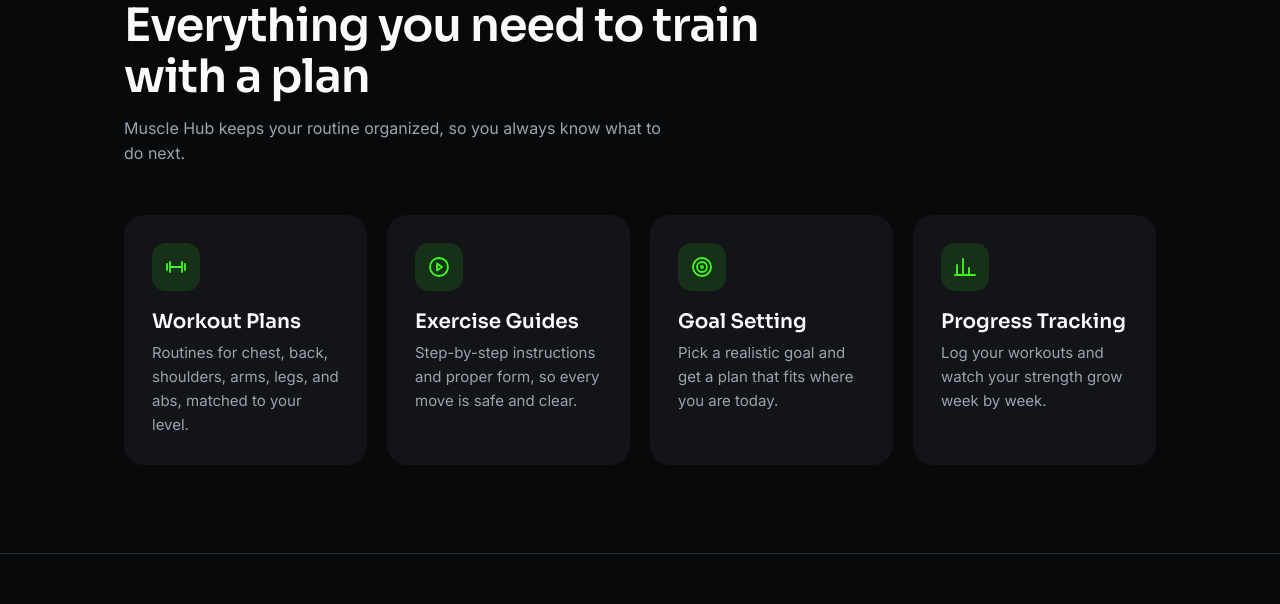
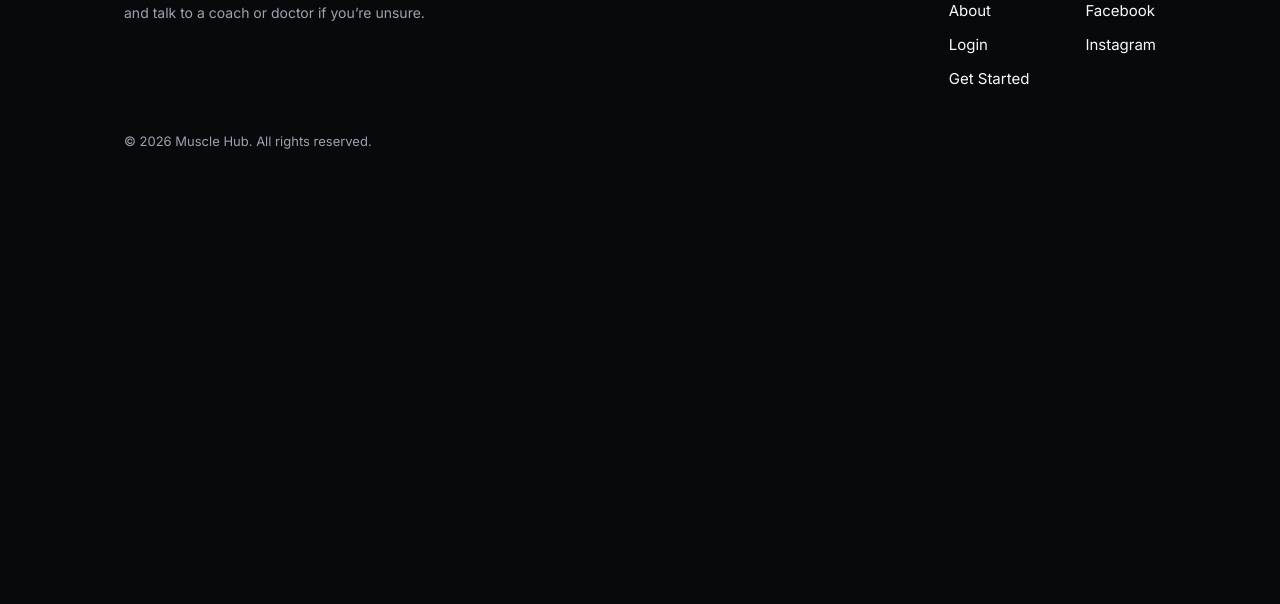
Before and after one commit to 202612698-lab/muscle-hub, a plain HTML site: page index.html in a window 1280 px wide. Shown: the part 923-1527 px from the top of the page. After the commit the page ends 1115 px from the top, so only its background shows below. Drawn offline with Linux system fonts and the light colour scheme.

Commit message:
Keep feature cards on dedicated page

```diff
--- a/index.html
+++ b/index.html
@@ -48,67 +48,6 @@
         </div>
       </main>
     </div>
-    <!-- ========== FEATURES ========== -->
-    <section class="features" id="features">
-      <div class="wrap">
-        <div class="kicker">Key features</div>
-        <h2>Everything you need to train with a plan</h2>
-        <p class="lead">
-          Muscle Hub keeps your routine organized, so you always know what to do
-          next.
-        </p>
-        <div class="grid">
-          <div class="feat">
-            <div class="ico">
-              <svg viewbox="0 0 24 24">
-                <path d="M3 9v6M6 7v10M18 7v10M21 9v6M6 12h12"></path>
-              </svg>
-            </div>
-            <h3>Workout Plans</h3>
-            <p>
-              Routines for chest, back, shoulders, arms, legs, and abs, matched
-              to your level.
-            </p>
-          </div>
-          <div class="feat">
-            <div class="ico">
-              <svg viewbox="0 0 24 24">
-                <circle cx="12" cy="12" r="9"></circle>
-                <path d="M10 8.5l5 3.5-5 3.5z"></path>
-              </svg>
-            </div>
-            <h3>Exercise Guides</h3>
-            <p>
-              Step-by-step instructions and proper form, so every move is safe
-              and clear.
-            </p>
-          </div>
-          <div class="feat">
-            <div class="ico">
-              <svg viewbox="0 0 24 24">
-                <circle cx="12" cy="12" r="9"></circle>
-                <circle cx="12" cy="12" r="5"></circle>
-                <circle cx="12" cy="12" r="1"></circle>
-              </svg>
-            </div>
-            <h3>Goal Setting</h3>
-            <p>
-              Pick a realistic goal and get a plan that fits where you are
-              today.
-            </p>
-          </div>
-          <div class="feat">
-            <div class="ico">
-              <svg viewbox="0 0 24 24">
-                <path d="M4 20V10M10 20V4M16 20v-7M22 20H2"></path>
-              </svg>
-            </div>
-            <h3>Progress Tracking</h3>
-            <p>Log your workouts and watch your strength grow week by week.</p>
-          </div>
-        </div>
-      </div>
-    </section>
     <!-- ========== FOOTER ========== -->
     <footer>
       <div class="wrap">
```
